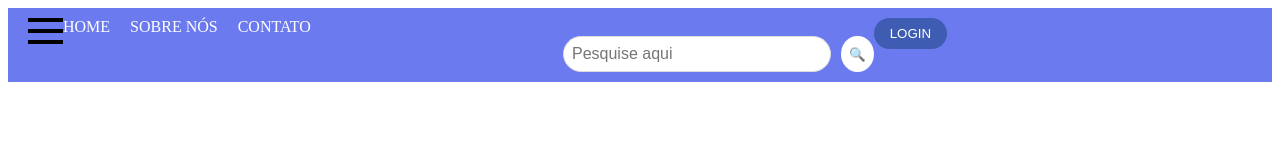
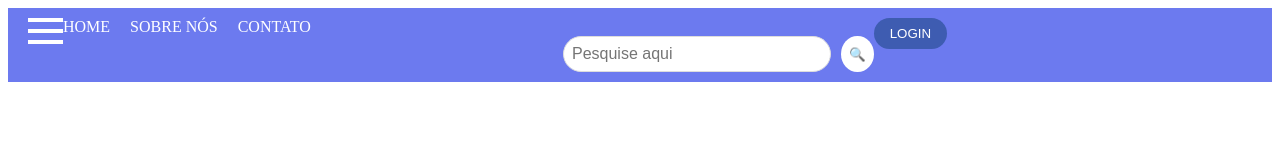
Before and after one commit to CaioGTF/SustentaTur, a plain HTML site: page sustentatur/index.html in a window 1280 px wide. Drawn offline with Linux system fonts and the light colour scheme.

Commit message:
sustentatur

```diff
--- a/sustentatur/index.html
+++ b/sustentatur/index.html
@@ -12,9 +12,9 @@
         <div class="search">
             <div class="menu-icon" aria-expanded="false" aria-label="Main menu" role="button" tabindex="0">
                 <a href=""><svg width="35" height="26" viewBox="0 0 35 26" fill="none" xmlns="http://www.w3.org/2000/svg">
-                    <line y1="2" x2="35" y2="2" stroke="black" stroke-width="4"/>
-                    <line y1="13" x2="35" y2="13" stroke="black" stroke-width="4"/>
-                    <path d="M0 24H35" stroke="black" stroke-width="4"/>
+                    <line y1="2" x2="35" y2="2" stroke="white" stroke-width="4"/>
+                    <line y1="13" x2="35" y2="13" stroke="white" stroke-width="4"/>
+                    <path d="M0 24H35" stroke="white" stroke-width="4"/>
                     </svg>
                     </a>
 
```
